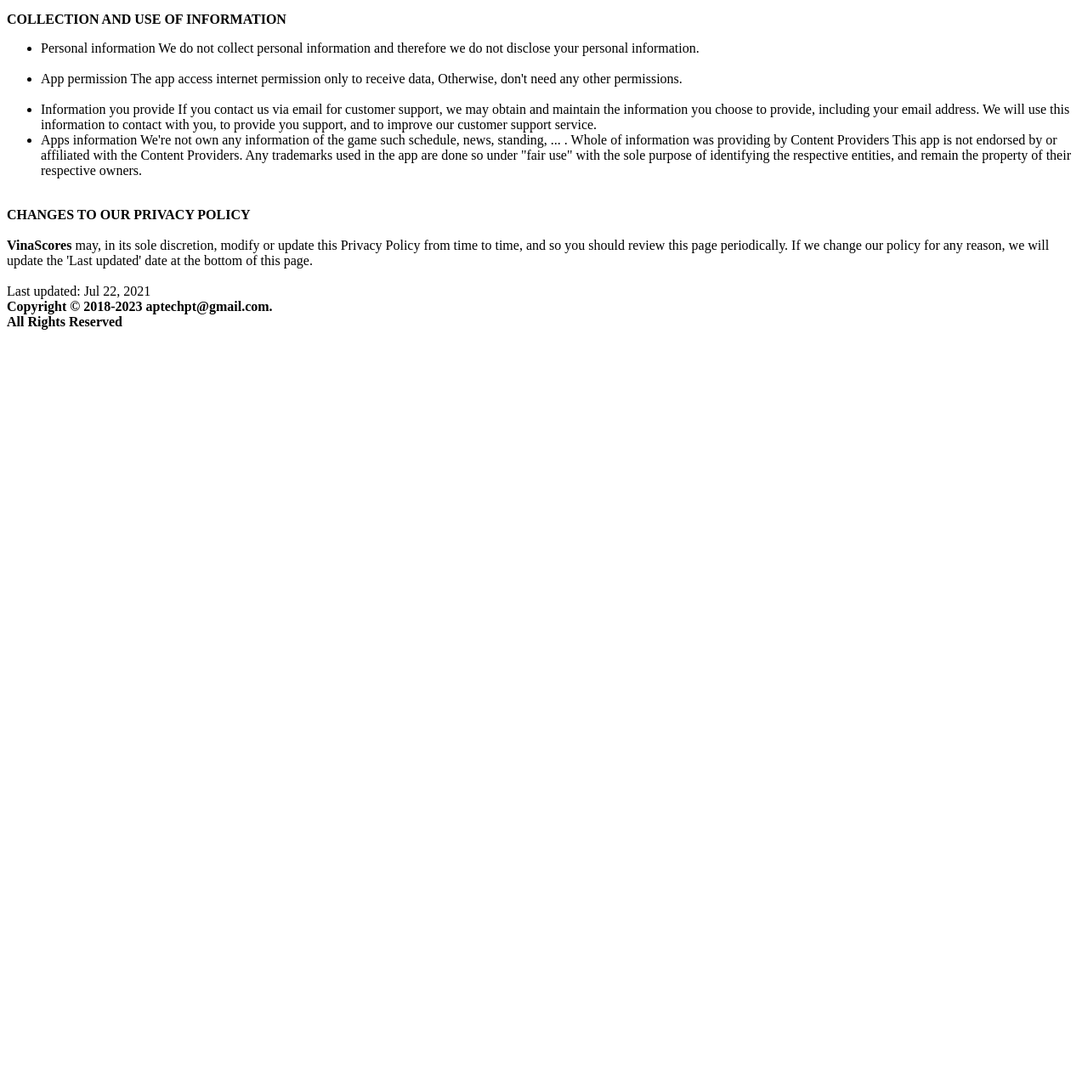
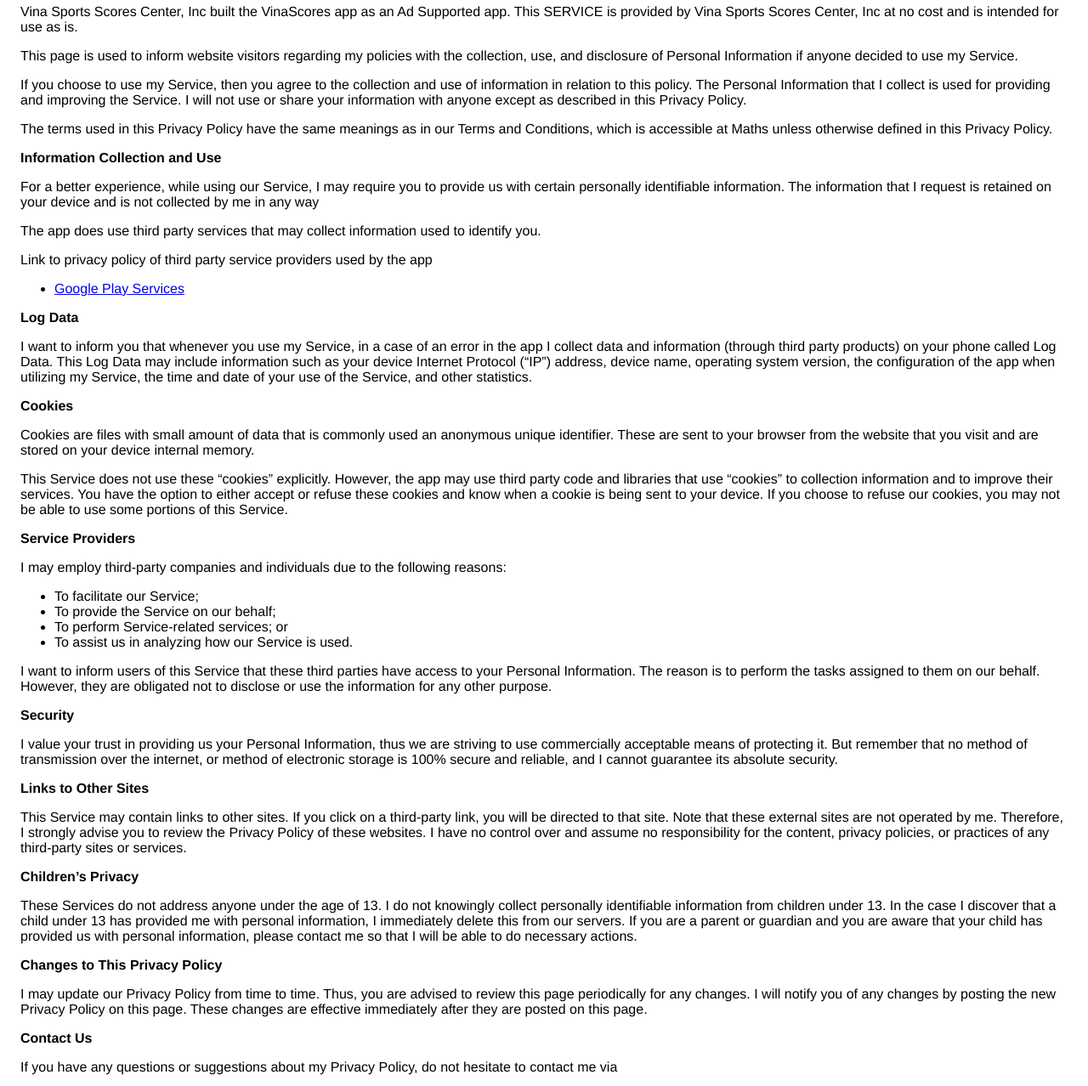
Before and after one commit to Altitechlab/flashlight.github.io, a plain HTML site: page index.html in a window 1280 px wide. Shown: the part 87-1365 px from the top of the page at 85% size. Before the commit the page ends 800 px from the top, so only its background shows below. Drawn offline with Linux system fonts and the light colour scheme.

Commit message:
Update index.html

```diff
--- a/index.html
+++ b/index.html
@@ -1,46 +1,45 @@
-<html>
-<head>
-  <title>Privacy Policy</title>
-</head>
-<body>
-<h4 align ="center">PRIVACY POLICY</h4>
-<div class="content">
-
-  This privacy policy designates how any information you give us while using our app (VinaScores) is used and protected.
-
-  <b>VinaScores</b> is strongly committed to protecting the privacy of its user. Our app and this website will never collect or share your personal information for any reason.
-  </br>
-  </br>
-  <strong>COLLECTION AND USE OF INFORMATION</strong>
-  <ul>
-    <li>Personal information
-      We do not collect personal information and therefore we do not disclose your personal information.</li></br>
-    <li>App permission
-      The app access internet permission only to receive data, Otherwise, don't need any other permissions.</li></br>
-    <li>Information you provide
-      If you contact us via email for customer support, we may obtain and maintain the information you choose to provide,
-      including your email address. We will use this information to contact with you,
-      to provide you support, and to improve our customer support service.</li>
-    <li>Apps information
-      We're not own any information of the game such schedule, news, standing, ... . Whole of information was providing by Content Providers
-      This app is not endorsed by or affiliated with the Content Providers.
-      Any trademarks used in the app are done so under "fair use" with the sole purpose of identifying the respective entities,
-      and remain the property of their respective owners.
-    </li>
-    </br>
-  </ul>
-  <strong>CHANGES TO OUR PRIVACY POLICY</strong>
-  </br>
-  </br>
-  <b>VinaScores</b> may, in its sole discretion, modify or update this Privacy Policy from time to time, and so you should review this page periodically.
-  If we change our policy for any reason, we will update the 'Last updated' date at the bottom of this page.
-  </br>
-  </br>
-  Last updated: Jul 22, 2021
-
-</div>
-<div class="bottom"><b>Copyright © 2018-2023 aptechpt@gmail.com.</b></div>
-<div class="bottom"><b>All Rights Reserved</b></div>
-</br>
-</body>
-</html>
+<!DOCTYPE html><html> <head> <meta charset="utf-8"> <meta name="viewport" content="width=device-width"> <title>Privacy Policy</title> <style>body{font-family: "Helvetica Neue", Helvetica, Arial, sans-serif; padding:1em;}</style></head> <body><h2>Privacy Policy</h2> <p> Vina Sports Scores Center, Inc built the VinaScores app as an Ad Supported app. This SERVICE is provided by Vina Sports Scores Center, Inc at no cost and is intended for use as is.
+                  </p> <p>This page is used to inform website visitors regarding my policies with the collection, use, and
+                    disclosure of Personal Information if anyone decided to use my Service.
+                  </p> <p>If you choose to use my Service, then you agree to the collection and use of information in relation
+                    to this policy. The Personal Information that I collect is used for providing and improving the
+                    Service. I will not use or share your information with anyone except as described
+                    in this Privacy Policy.
+                  </p> <p>The terms used in this Privacy Policy have the same meanings as in our Terms and Conditions, which is accessible
+                    at Maths unless otherwise defined in this Privacy Policy.
+                  </p> <p><strong>Information Collection and Use</strong></p> <p>For a better experience, while using our Service, I may require you to provide us with certain
+                    personally identifiable information. The information that I request is retained on your device and is not collected by me in any way
+                  </p> <p>The app does use third party services that may collect information used to identify you.</p> <div><p>Link to privacy policy of third party service providers used by the app </p> <ul><li><a href="https://www.google.com/policies/privacy/" target="_blank">Google Play Services</a></li> <!----> <!----> <!----></ul></div> <p><strong>Log Data</strong></p> <p> I want to inform you that whenever you use my Service, in a case of an
+                    error in the app I collect data and information (through third party products) on your phone
+                    called Log Data. This Log Data may include information such as your device Internet Protocol (“IP”) address,
+                    device name, operating system version, the configuration of the app when utilizing my Service,
+                    the time and date of your use of the Service, and other statistics.
+                  </p> <p><strong>Cookies</strong></p> <p>Cookies are files with small amount of data that is commonly used an anonymous unique identifier. These
+                    are sent to your browser from the website that you visit and are stored on your device internal memory.
+                  </p> <p>This Service does not use these “cookies” explicitly. However, the app may use third party code and libraries
+                    that use “cookies” to collection information and to improve their services. You have the option to either
+                    accept or refuse these cookies and know when a cookie is being sent to your device. If you choose to
+                    refuse our cookies, you may not be able to use some portions of this Service.
+                  </p> <p><strong>Service Providers</strong></p> <p> I may employ third-party companies and individuals due to the following reasons:</p> <ul><li>To facilitate our Service;</li> <li>To provide the Service on our behalf;</li> <li>To perform Service-related services; or</li> <li>To assist us in analyzing how our Service is used.</li></ul> <p> I want to inform users of this Service that these third parties have access to your
+                    Personal Information. The reason is to perform the tasks assigned to them on our behalf. However, they
+                    are obligated not to disclose or use the information for any other purpose.
+                  </p> <p><strong>Security</strong></p> <p> I value your trust in providing us your Personal Information, thus we are striving
+                    to use commercially acceptable means of protecting it. But remember that no method of transmission over
+                    the internet, or method of electronic storage is 100% secure and reliable, and I cannot guarantee
+                    its absolute security.
+                  </p> <p><strong>Links to Other Sites</strong></p> <p>This Service may contain links to other sites. If you click on a third-party link, you will be directed
+                    to that site. Note that these external sites are not operated by me. Therefore, I strongly
+                    advise you to review the Privacy Policy of these websites. I have no control over
+                    and assume no responsibility for the content, privacy policies, or practices of any third-party sites
+                    or services.
+                  </p> <p><strong>Children’s Privacy</strong></p> <p>These Services do not address anyone under the age of 13. I do not knowingly collect
+                    personally identifiable information from children under 13. In the case I discover that a child
+                    under 13 has provided me with personal information, I immediately delete this from
+                    our servers. If you are a parent or guardian and you are aware that your child has provided us with personal
+                    information, please contact me so that I will be able to do necessary actions.
+                  </p> <p><strong>Changes to This Privacy Policy</strong></p> <p> I may update our Privacy Policy from time to time. Thus, you are advised to review
+                    this page periodically for any changes. I will notify you of any changes by posting
+                    the new Privacy Policy on this page. These changes are effective immediately after they are posted on
+                    this page.
+                  </p> <p><strong>Contact Us</strong></p> <p>If you have any questions or suggestions about my Privacy Policy, do not hesitate to contact
+                    me via  <p><strong>email: math.centervn@gmail.com.</strong></p>
```
